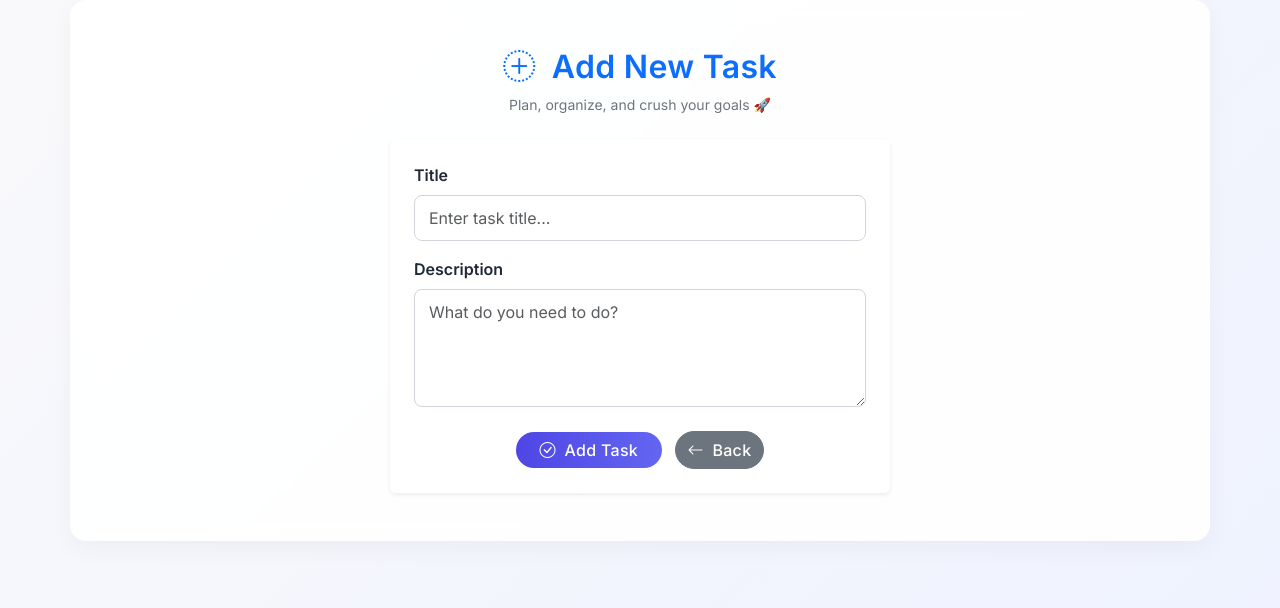
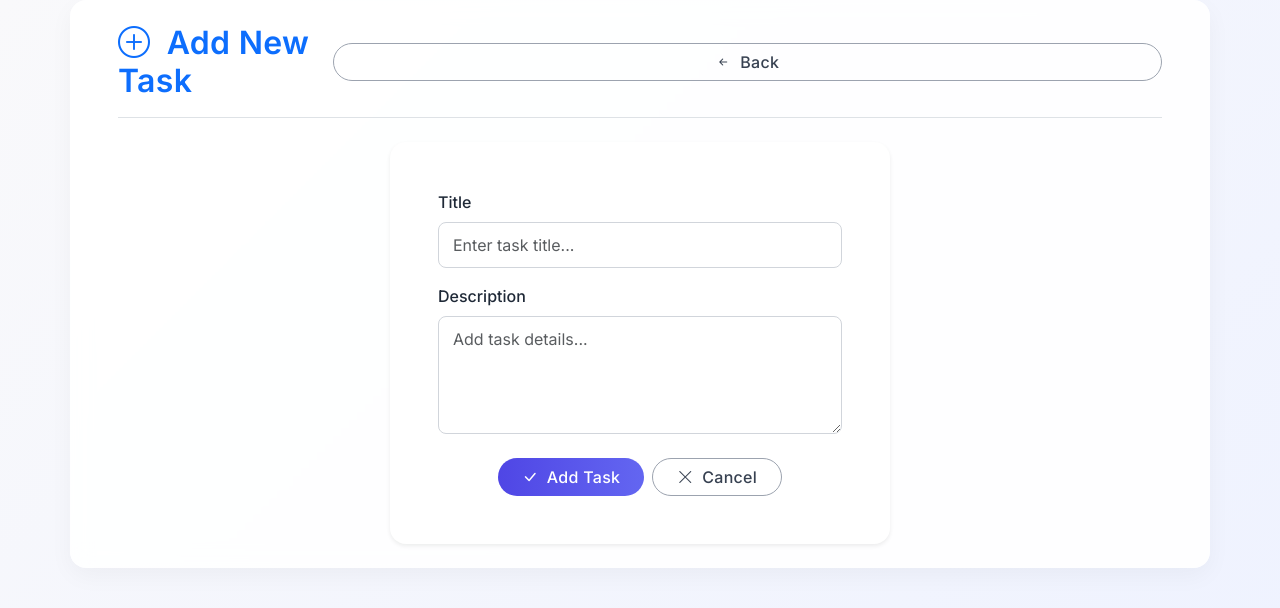
Before and after one commit to varsha320/task_managment_system, a Flask app: page /add in a window 1280 px wide. Shown: the top 608 px of the page. Run offline with Flask 3, Linux system fonts and the light colour scheme.

Commit message:
Refactor add_task.html for improved layout and style
Updated the HTML structure and styling for the add task page, including changes to the title, viewport meta tag, and button styles.

```diff
--- a/templates/add_task.html
+++ b/templates/add_task.html
@@ -2,7 +2,8 @@
 <html lang="en">
 <head>
   <meta charset="UTF-8">
-  <title>Add Task</title>
+  <meta name="viewport" content="width=device-width, initial-scale=1">
+  <title>Add Task • Task Manager</title>
 
   <!-- Fonts & CSS -->
   <link href="https://fonts.googleapis.com/css2?family=Inter:wght@400;500;600&display=swap" rel="stylesheet">
@@ -12,34 +13,36 @@
 </head>
 
 <body class="bg-light" style="font-family: 'Inter', sans-serif;">
-  <div class="container py-5">
+  <div class="container py-4 px-3 px-md-5">
 
     <!-- Header -->
-    <div class="text-center mb-4">
-      <h2 class="fw-bold text-primary">
-        <i class="bi bi-plus-circle-dotted text-primary me-2"></i> Add New Task
+    <div class="d-flex flex-column flex-md-row justify-content-between align-items-center mb-4 border-bottom pb-3 text-center text-md-start">
+      <h2 class="fw-bold text-primary mb-3 mb-md-0">
+        <i class="bi bi-plus-circle me-2 text-primary"></i> Add New Task
       </h2>
-      <p class="text-secondary small mb-0">Plan, organize, and crush your goals 🚀</p>
+      <a href="/" class="btn btn-outline-secondary rounded-pill px-4 w-100 w-md-auto">
+        <i class="bi bi-arrow-left-short me-1"></i> Back
+      </a>
     </div>
 
-    <!-- Add Task Form -->
-    <form method="POST" class="bg-white p-4 rounded shadow-sm mx-auto" style="max-width: 500px;">
+    <!-- Form -->
+    <form method="POST" class="bg-white p-4 p-md-5 rounded-4 shadow-sm mx-auto" style="max-width: 500px;">
       <div class="mb-3">
-        <label class="form-label fw-semibold">Title</label>
+        <label class="form-label fw-medium">Title</label>
         <input type="text" name="title" class="form-control" placeholder="Enter task title..." required>
       </div>
 
       <div class="mb-3">
-        <label class="form-label fw-semibold">Description</label>
-        <textarea name="desc" class="form-control" rows="4" placeholder="What do you need to do?" required></textarea>
+        <label class="form-label fw-medium">Description</label>
+        <textarea name="desc" class="form-control" rows="4" placeholder="Add task details..." required></textarea>
       </div>
 
-      <div class="text-center mt-4">
-        <button type="submit" class="btn btn-primary px-4">
-          <i class="bi bi-check-circle me-1"></i> Add Task
+      <div class="text-center mt-4 d-flex flex-column flex-sm-row gap-2 justify-content-center">
+        <button type="submit" class="btn btn-primary rounded-pill px-4">
+          <i class="bi bi-check-lg me-1"></i> Add Task
         </button>
-        <a href="/" class="btn btn-secondary ms-2">
-          <i class="bi bi-arrow-left me-1"></i> Back
+        <a href="/" class="btn btn-outline-secondary rounded-pill px-4">
+          <i class="bi bi-x-lg me-1"></i> Cancel
         </a>
       </div>
     </form>
```
